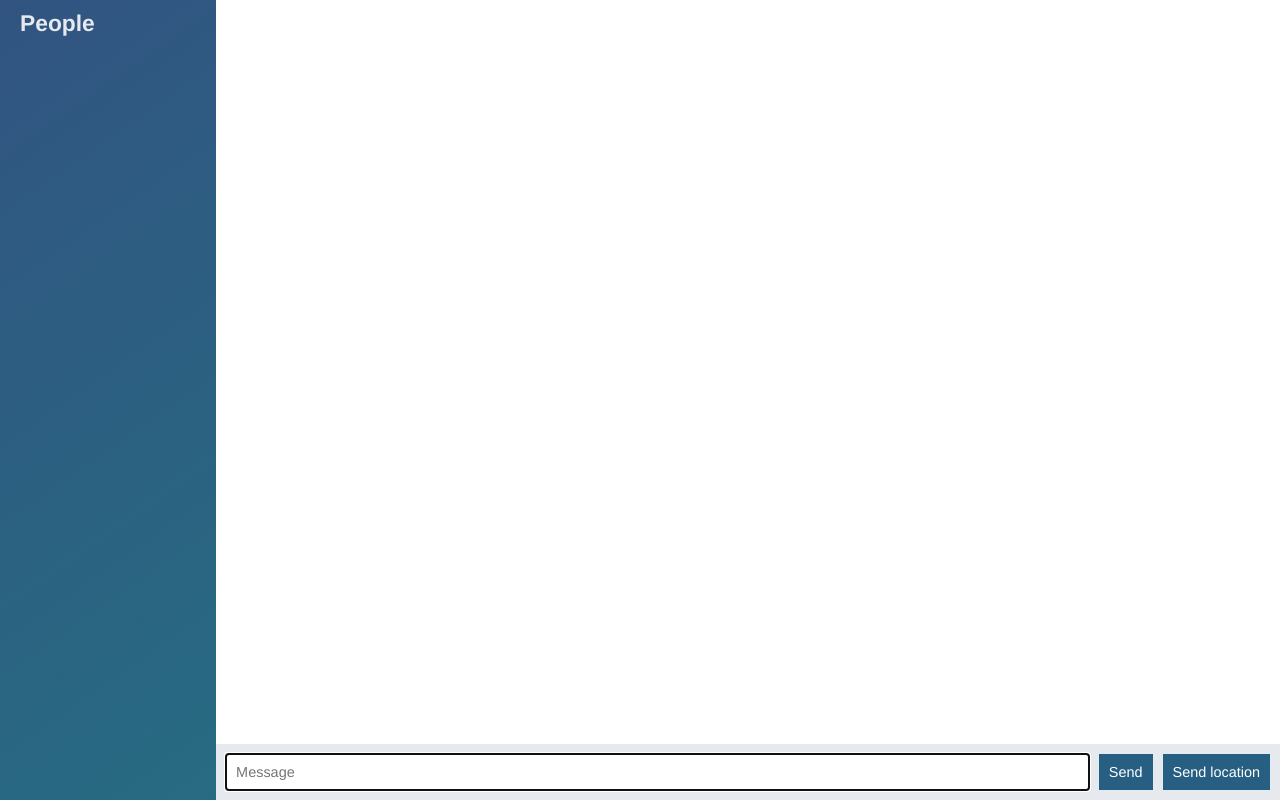
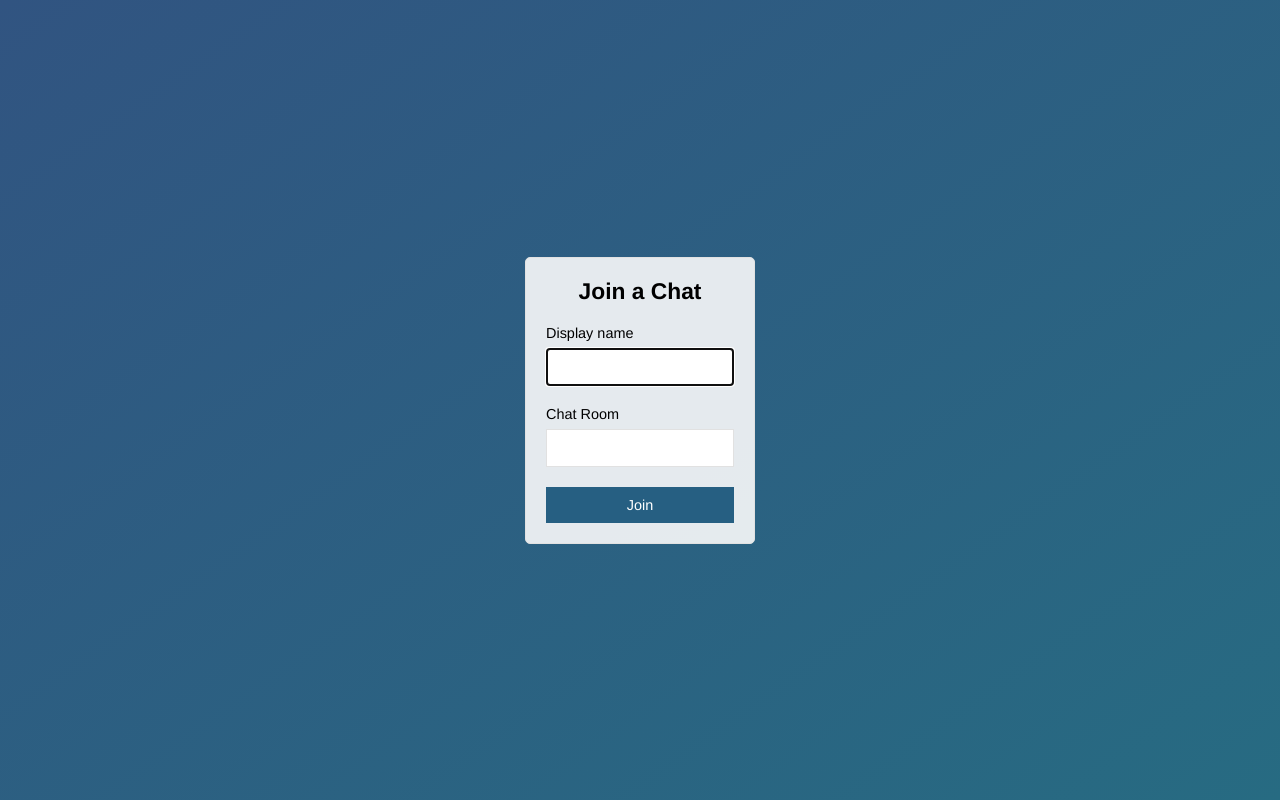
Before and after one commit to ecoworld007/node-chat-app, a website: page public/index.html in a window 1280 px wide. Drawn offline with nearby package versions, Linux system fonts and the light colour scheme; no server answers.

Commit message:
created the chat join page

```diff
--- a/public/index.html
+++ b/public/index.html
@@ -1,51 +1,32 @@
 <!DOCTYPE html>
-
 <html>
     <head>
         <meta charset="utf-8">
+        <title>
+            Join | ChatApp
+        </title>
+        <meta name="viewport" content="width=device-width, initial-scale=1, user-scalable=no">
         <link rel="stylesheet" href="/css/styles.css">
     </head>
-    <body class="chat">
-        <div class="chat__sidebar">
-            <h3>People</h3>
-            <div id="users"></div>
+    <body class="centered-form">
+        <div class="centered-form__form">
+            <form action="/chat.html">
+                <div class="form-field">
+                    <h3>Join a Chat</h3>
+                </div>
+                <div class="form-field">
+                    <label>Display name</label>
+                    <input type="text" name="name" autofocus>
+                </div>
+                <div class="form-field">
+                        <label>Chat Room</label>
+                        <input type="text" name="room" autofocus>
+                </div>
+                <div class="form-field">
+                    <button>Join</button>
+                </div>
+
+            </form>
         </div>
-        <div class="chat__main">
-                <ol id="messages" class="chat__messages"></ol>
-                <div class="chat__footer">
-                        <form id="message-form">
-                                <input name="message" type="text" placeholder="Message" autofocus autocomplete="off"/>
-                                <button>Send</button>
-                        </form>
-                        <button id="send-location">Send location</button>
-                </div>
-        </div>
-        <script id="message-template" type="text/template">
-            <li class="message">
-                <div class="message__title">
-                    <h4>{{from}}</h4>
-                    <span>{{createdAt}}</span>
-                </div>
-                <div class="message__body">
-                    <p>{{text}}</p>
-                </div>
-            </li>
-        </script>
-        <script id="location-message-template" type="text/template">
-            <li class="message">
-                <div class="message__title">
-                    <h4>{{from}}</h4>
-                    <span>{{createdAt}}</span>
-                </div>
-                <div class="message__body">
-                    <a href="{{url}}" target="_blank">My location</a>
-                </div>
-            </li>
-        </script>
-        <script src="/socket.io/socket.io.js"></script>
-        <script src="/js/libs/jquery-3.3.1.slim.min.js"></script>
-        <script src="/js/libs/moment.js"></script>
-        <script src="/js/libs/mustache.min.js"></script>
-        <script src="/js/index.js"></script>
     </body>
 </html>
```
Also changed, not shown: public/chat.html (added, +51 -0 lines), public/js/chat.js (renamed from public/js/index.js), 1 other file.
